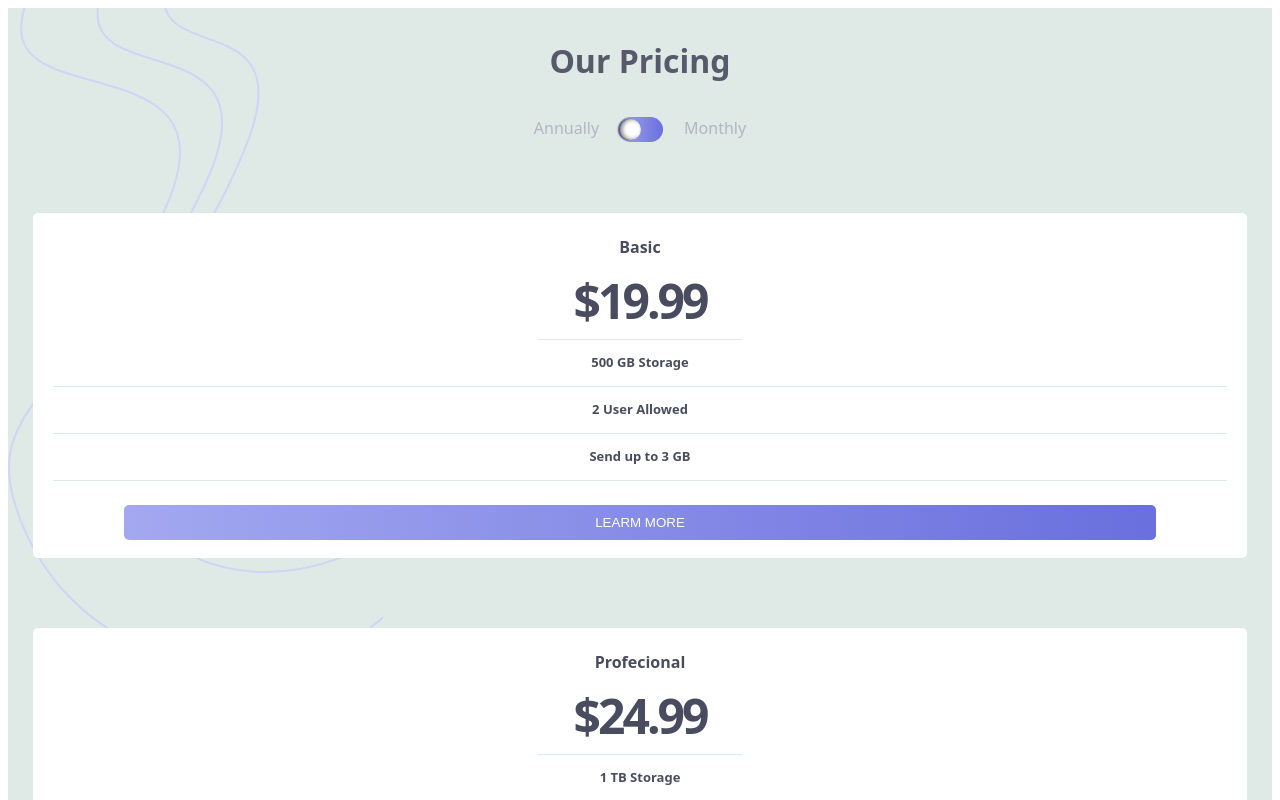
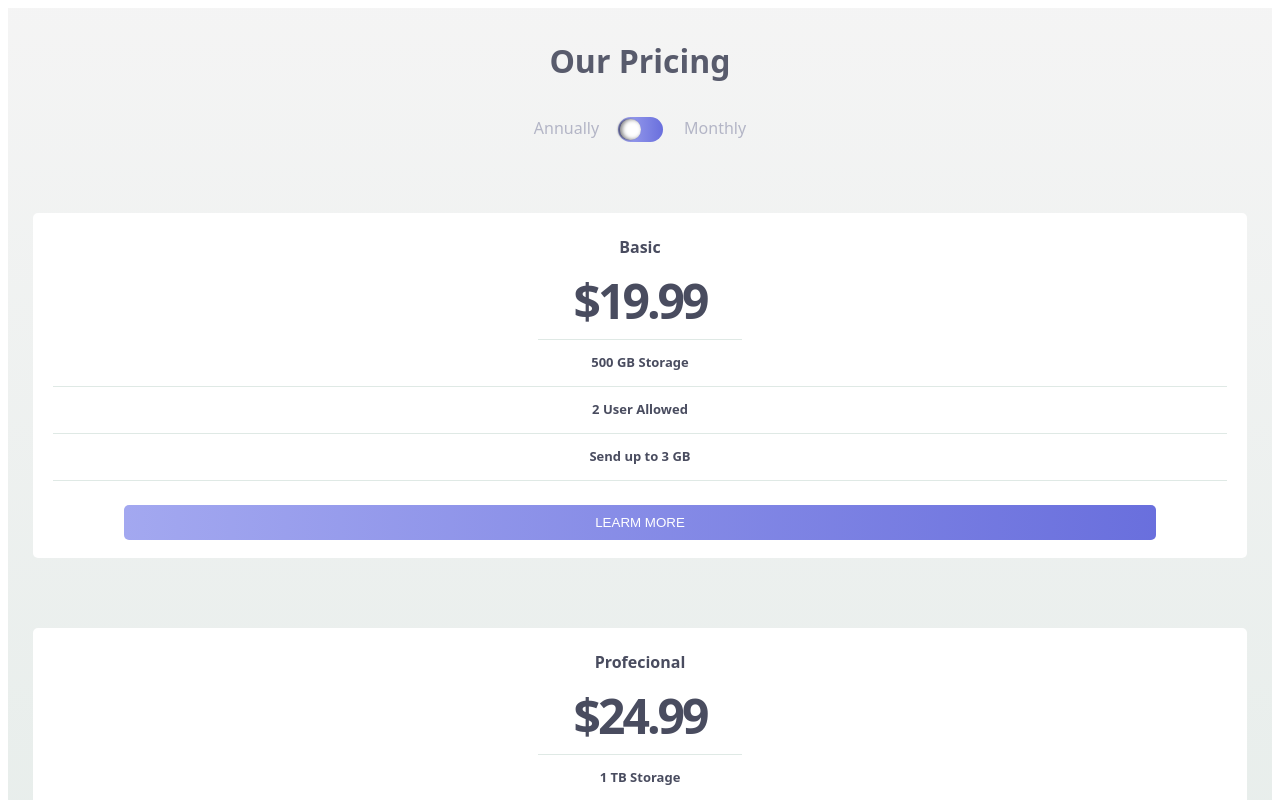
Before and after one commit to wicho37/Pricing-with-toggle_reto-6-, a React (Vite) app: page / in a window 1280 px wide. Shown: the top 800 px of the page. Built offline with nearby package versions, Linux system fonts and the light colour scheme.

Commit message:
se continua agregando mas css al proyecto

```diff
--- a/src/App.module.css
+++ b/src/App.module.css
@@ -1,6 +1,7 @@
 .content{
     background-image: url("./assets/bg-top.svg");
-    background-color: rgb(223, 233, 229);
+    /* background-color: rgb(223, 233, 229); */
+    background: linear-gradient(180deg, #eeeeeea1, rgb(223, 233, 229));
     background-repeat:no-repeat;
     font-family: system-ui, -apple-system, BlinkMacSystemFont, 'Segoe UI', Roboto, Oxygen, Ubuntu, Cantarell, 'Open Sans', 'Helvetica Neue', sans-serif;
 }
```
